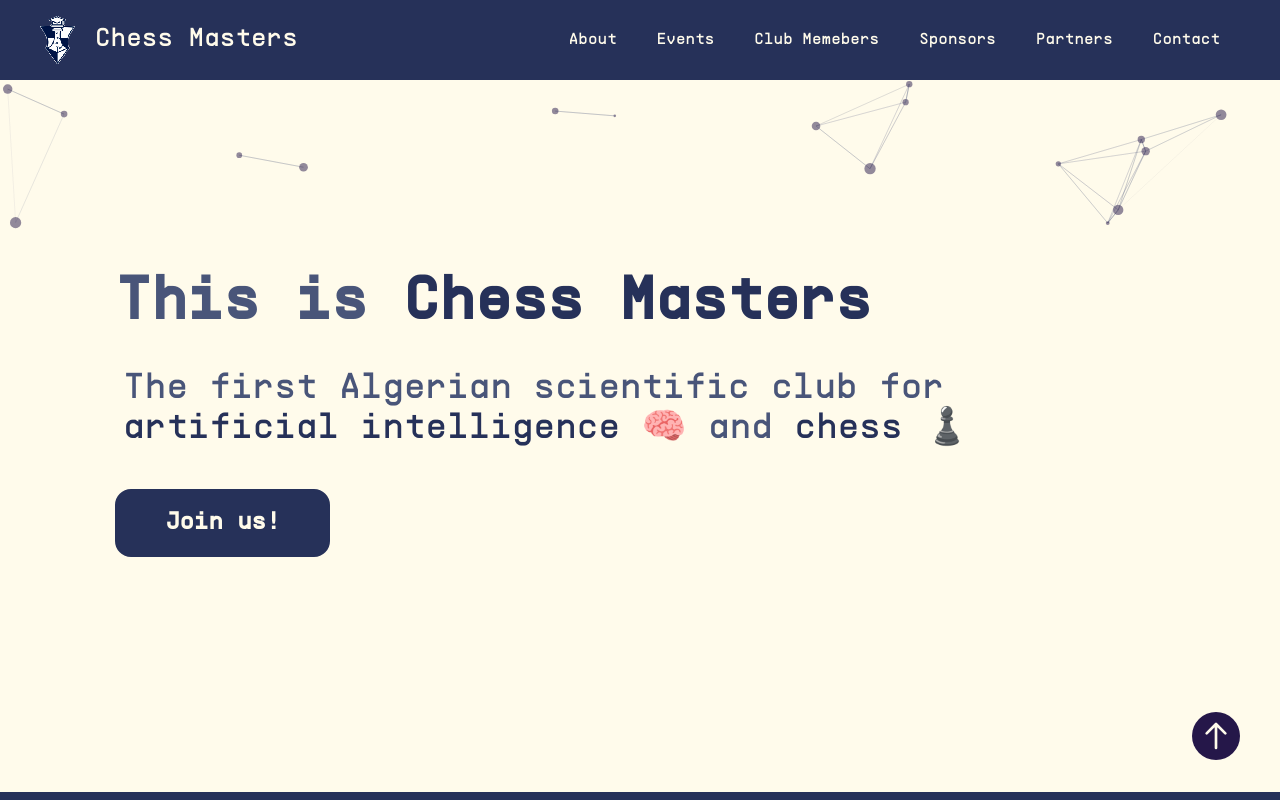
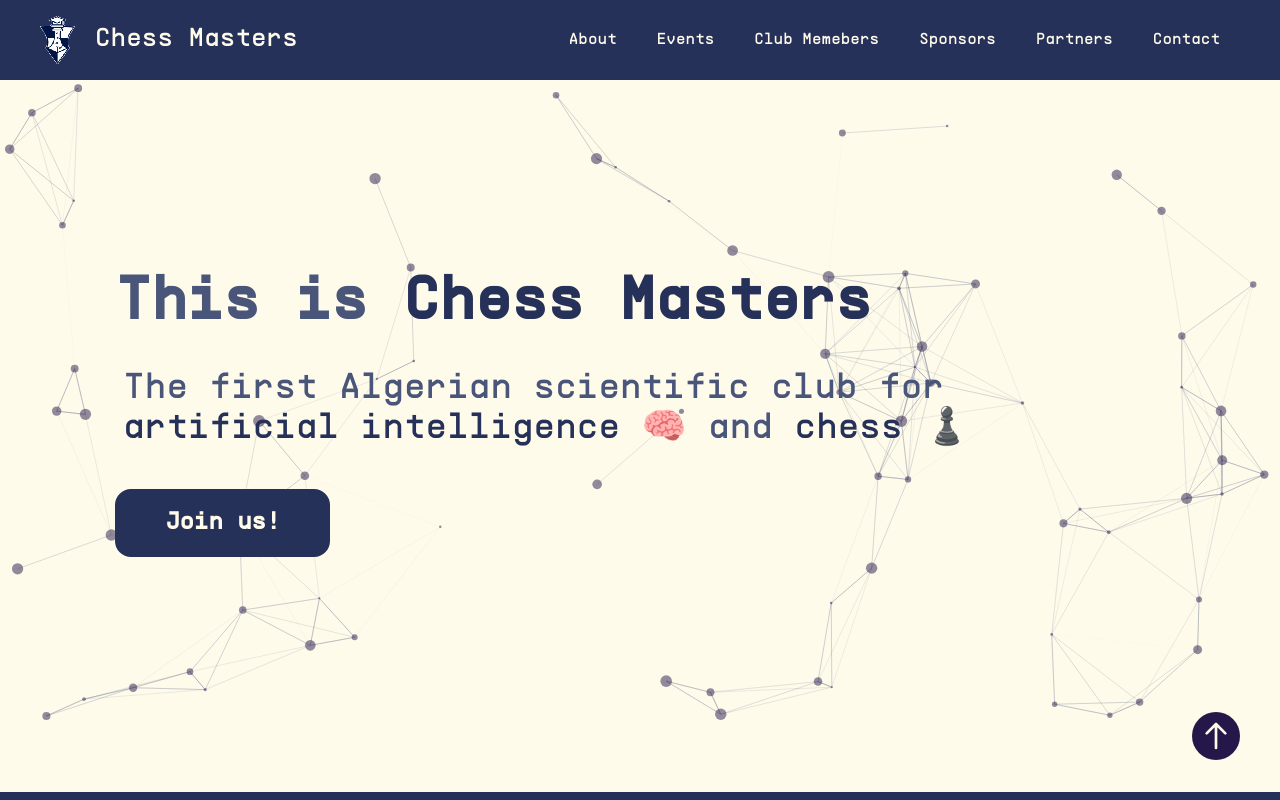
Before and after one commit to Chess-Masters-Club/CMC-website, a React (Vite) app: page / in a window 1280 px wide. Shown: the top 800 px of the page. Built offline with nearby package versions, Linux system fonts and the light colour scheme.

Commit message:
fixed hero section, commented Sponsors section

```diff
--- a/src/components/about/AboutUs.jsx
+++ b/src/components/about/AboutUs.jsx
@@ -7,7 +7,7 @@ export default class AboutUs extends Component {
     return (
       <div
         id="about"
-        className=" bg-secondary px-8 sm:px-20 lg:px-[9vw] h-[70vh]  pt-16 flex flex-col justify-center md:justify-start "
+        className=" bg-secondary px-8 sm:px-20 lg:px-[9vw] h-[50vh]  pt-16 flex flex-col justify-center md:justify-start "
       >
         <Title title="About Us" image={Rook} />
         <p className="text-white text-lg lg:w-10/12 w-full  ">
--- a/src/components/hero/Particles.jsx
+++ b/src/components/hero/Particles.jsx
@@ -12,7 +12,7 @@ const Particlesbg = () => {
 
   return (
     <Particles
-      className=" min-h-[500px] w-screen absolute"
+      className="h-[80vh] min-h-[500px] w-screen absolute"
       id="tsparticles"
       init={particlesInit}
       options={{
--- a/src/pages/home/Home.jsx
+++ b/src/pages/home/Home.jsx
@@ -16,7 +16,7 @@ const Home = () => {
       <AboutUs />
       <Events />
       <TeamSection />
-      <Sponsors />
+      {/* <Sponsors/> */}
       <Partners />
       <ContactUs />
       <Footer />
```
